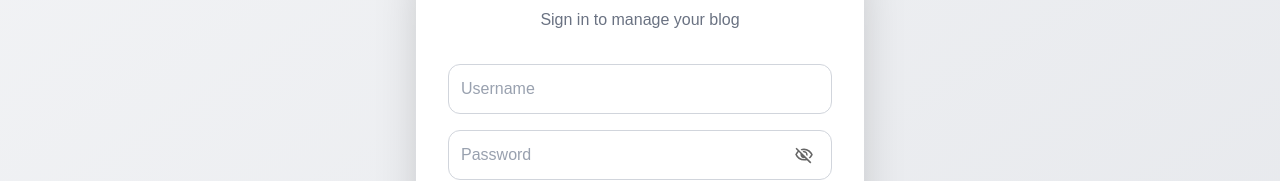
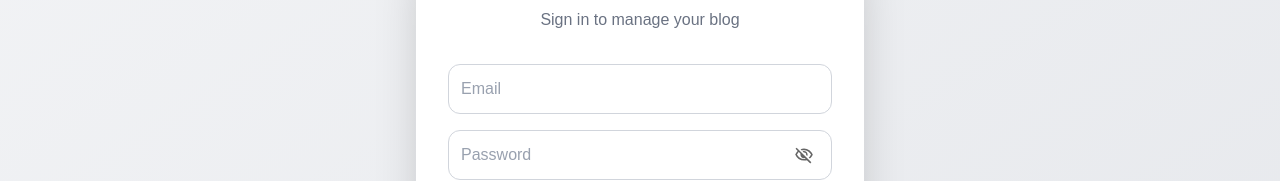
Before and after one commit to himanshu6889/blog-cms, a React (Vite) app in the folder frontend/: page /login in a window 1280 px wide. Shown: the part 260-441 px from the top of the page. Built offline with nearby package versions, Linux system fonts and the light colour scheme.

Commit message:
second commit

```diff
--- a/frontend/src/pages/admin/Login.jsx
+++ b/frontend/src/pages/admin/Login.jsx
@@ -113,7 +113,7 @@ export default function Login() {
         {/* Username */}
         <input
           type="text"
-          placeholder="Username"
+          placeholder="Email"
           value={username}
           onChange={(e) => {
             setUsername(e.target.value);
```
